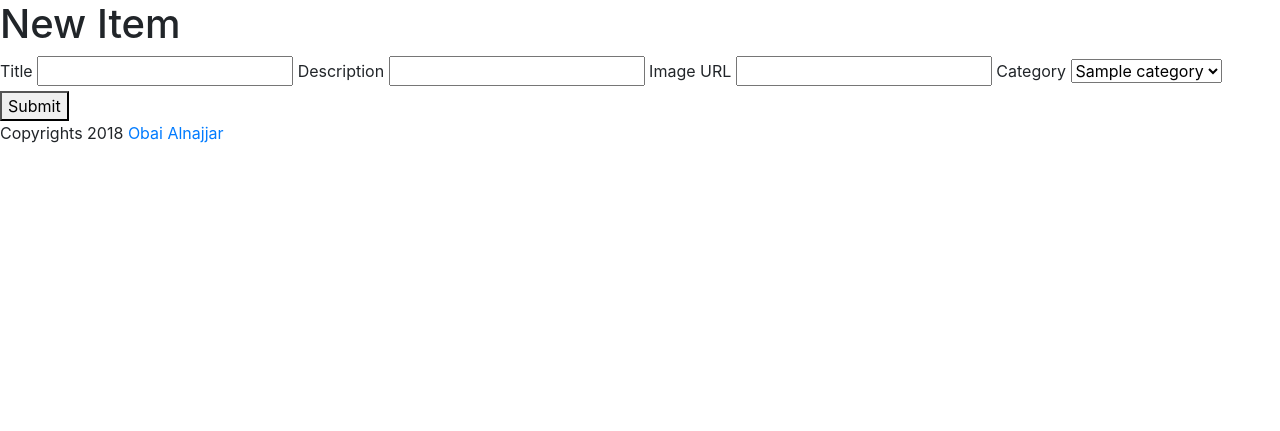
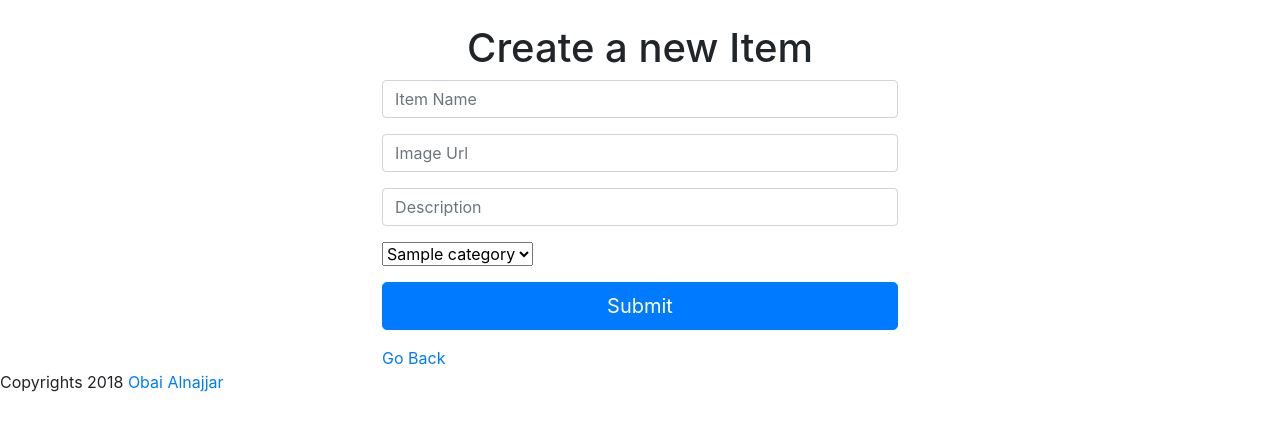
Before and after one commit to 0bai/ItemsCatalog, a Flask app: page /items/new in a window 1280 px wide. Shown: the part 56-487 px from the top of the page. Run offline with Flask 2, Linux system fonts and the light colour scheme; the visitor is signed in with stand-in values (Sample User, id 1); tables that the repository leaves empty hold one stand-in row (values such as "Sample post"); parts of the project's set-up code (start-up, migrations or seed data) failed here and were passed over; some libraries are stand-ins or nearby versions.

Commit message:
Added styling

```diff
--- a/templates/item/new.html
+++ b/templates/item/new.html
@@ -1,22 +1,35 @@
 {% extends "includes/skeleton.html" %}
 {% block title %} New Item {% endblock %}
-{% block body %}
-    <h1>New Item</h1>
+{% block content %}
+    <div class="content">
+        <div class="row  justify-content-center mt-4">
+            <div class="col-md-12 text-center">
+                <h1>Create a new Item</h1>
+            </div>
+            <div class="col-lg-5 col-md-7 col-xs-12">
                 <form action="/items/new" method="POST" enctype='multipart/form-data'>
-        <label for="title">Title</label>
-        <input type="text" name="title" id="title">
-        <label for="description">Description</label>
-        <input type="text" name="description" id="description">
-        <label for="image">Image URL</label>
-        <input type="text" name="image" id="image">
-        <label for="category">Category</label>
-
+                    <div class="form-group">
+                        <input class="form-control" type="text" placeholder="Item Name" name="title">
+                    </div>
+                    <div class="form-group">
+                        <input class="form-control" type="text" placeholder="Image Url" name="image">
+                    </div>
+                    <div class="form-group">
+                        <input class="form-control" type="text" placeholder="Description" name="description">
+                    </div>
+                    <div class="form-group">
                         <select id="category" name="category">
                             {% for cat in categories %}
                                 <option value="{{ cat.id }}">{{ cat.name }}</option>
                             {% endfor %}
                         </select>
-
-        <button type="submit">Submit</button>
+                    </div>
+                    <div class="form-group">
+                        <button class="btn btn-lg btn-primary btn-block">Submit</button>
+                    </div>
                 </form>
+                <a href="/">Go Back</a>
+            </div>
+        </div>
+    </div>
 {% endblock %}
```
Also changed, not shown: templates/item/edit.html (+27 -10 lines). Lines whose indentation alone changed are shown as unchanged.
